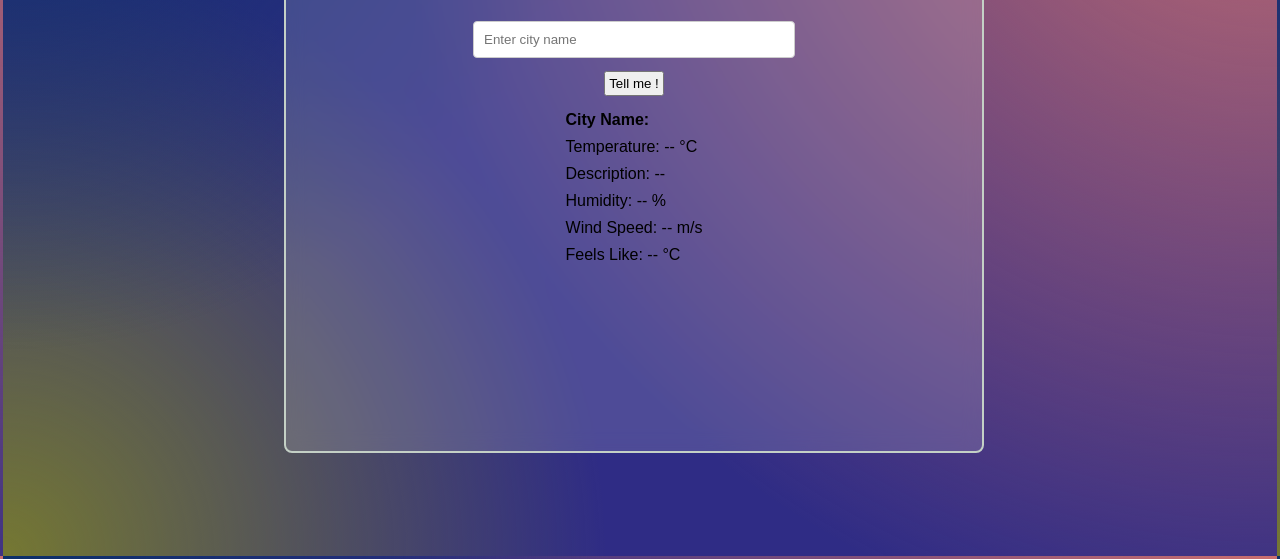
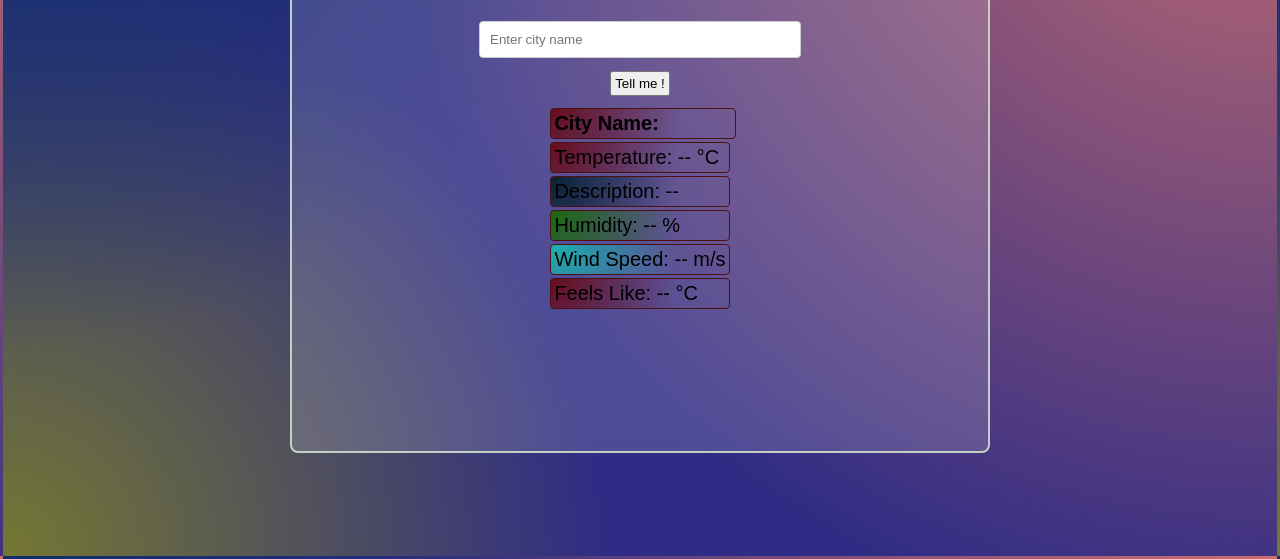
Before and after one commit to HemantAn112/WeatherApp, a plain HTML site: page index.html in a window 1280 px wide. Shown: the part 253-812 px from the top of the page. Drawn offline with Linux system fonts and the light colour scheme.

Commit message:
newStylingadd

```diff
--- a/index.html
+++ b/index.html
@@ -29,15 +29,16 @@
                 <p id="wind-speed">Wind Speed: -- m/s</p>
                 <p id = "feels-like">Feels Like: -- °C</p>
 
-            </div>
 
             </div>
-
+            </div>
         </div>
         <br>
 
 
-        <footer>
+
         <script src="script.js"></script>
+
+
 </body>
 </html>
--- a/style.css
+++ b/style.css
@@ -1,8 +1,10 @@
 *{
+
     margin: 3px;
     padding: 3px;
     box-sizing: border-box;
     font-family: 'Poppins', sans-serif;
+
 }
 body{
 
@@ -71,12 +73,12 @@
 body{
 
         display:flex;
-      justify-content:center;
+        justify-content:center;
         align-items:center;
         height:100vh;
 }
 h1{
-
+    font-style:italic;
     background-color: #152339;
     border-radius: 4px;
     padding: 10px;
@@ -109,3 +111,90 @@
 
 
 }
+#city-name{
+
+    border: 1px solid #4d1010;
+    font-size: 20px;
+    border-radius: 4px;
+    width: 100%;
+    background:
+    radial-gradient(
+    circle at top left,
+    #690d1c,
+    transparent 70%
+
+    )
+
+}
+#temperature{
+
+    font-size: 20px;
+    border: 1px solid #4d1010;
+    border-radius: 4px;
+    background:
+    radial-gradient(
+    circle at top left,
+    #690d1c,
+    transparent 70%
+
+    )
+
+}
+#description{
+
+    font-size: 20px;
+    border: 1px solid #4d1010;
+    border-radius: 4px;
+    background:
+    radial-gradient(
+    circle at top left,
+    #082233,
+    transparent 70%
+
+    )
+
+}
+
+#humidity{
+
+    font-size: 20px;
+    border: 1px solid #4d1010;
+    border-radius: 4px;
+    background:
+    radial-gradient(
+    circle at top left,
+    #1c690d,
+    transparent 70%
+
+    )
+
+}
+#wind-speed{
+
+    font-size: 20px;
+    border: 1px solid #4d1010;
+    border-radius: 4px;
+    background:
+    radial-gradient(
+    circle at top left,
+    #1cb0ae,
+    transparent 70%
+
+    )
+
+}
+
+#feels-like{
+
+    font-size: 20px;
+    border: 1px solid #4d1010;
+    border-radius: 4px;
+    background:
+    radial-gradient(
+    circle at top left,
+    #690d1c,
+    transparent 70%
+
+    )
+
+}
```
